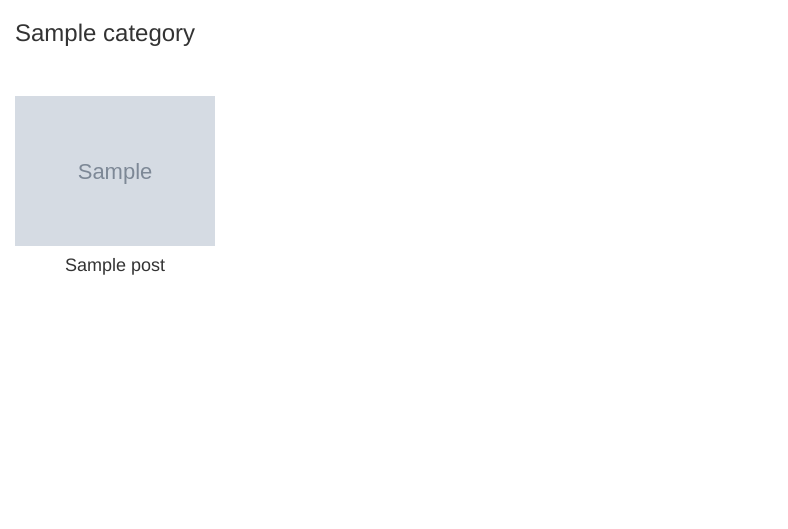
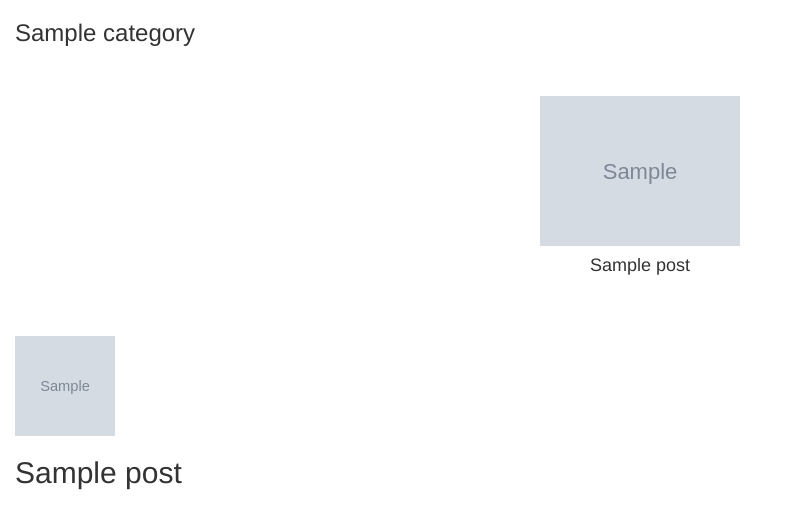
Before and after one commit to esekcacttus/basic-web-development-website-and-cms, a PHP site: page /front/categorypage.php?id=1 in a window 1280 px wide. Shown: the part 100-629 px from the top of the page, without its empty margins (0-788 px from the left). Run offline with PHP 8.4, Linux system fonts and the light colour scheme; tables that the repository leaves empty hold one stand-in row (values such as "Sample post"); grey boxes marked "Sample" are stand-in pictures.

Commit message:
fixed problem with images in css

```diff
--- a/front/categorypage.php
+++ b/front/categorypage.php
@@ -24,14 +24,30 @@ $posts = getPostsByCategoryId($categoryId);
 
 ?>
     <div class="container-fluid">
-    <h3 class="text-left category_name"><?php echo $category["category_name"]?></h3>
+        <h3 class="text-left category_name"><?php echo $category["category_name"]?></h3>
     <div class="news_photos_title">
     <?php
         foreach($posts as $post){
     ?>
     <div>
         <img src="<?php echo $post["img_link"]  ?>" alt="foto vaksina" width="200px" height="150px" class="img-fluid" >
-        <h4 class="text-center"><?php echo $post["title"] ?></h4>
+        <h4 class="text-center" ><?php echo $post["title"]  ?></h4>
+    </div>
+    <?php
+        }
+    ?>
+
+    </div>
+
+
+
+    <div class="other_news">
+    <?php
+        foreach($posts as $post){
+    ?>
+
+        <img src="<?php echo $post["img_link"]  ?>" alt="foto vaksina" width="100px" height="100px">
+        <h2><?php echo $post["title"]  ?></h2>
     </div>
     <?php
         }
--- a/front/style.css
+++ b/front/style.css
@@ -73,7 +73,7 @@ nav {
 .news_photos_title{
   display: flex;
   flex-wrap: wrap;
-  justify-content: space-between;
+  justify-content: space-evenly;
   margin-top: 50px;
   margin-bottom: 50px;
 }
@@ -81,15 +81,7 @@ nav {
 .other_news{
   display: flex;
   flex-direction: column;
-  flex-wrap: nowrap;
-  justify-content: space-between;
+  justify-content: space-around;
   margin-top: 50px;
 
 }
-.title_other_news{
-  display: inline-flex;
-}
-
-.other_news h2{
-  margin-left: 15px;
-}
```
